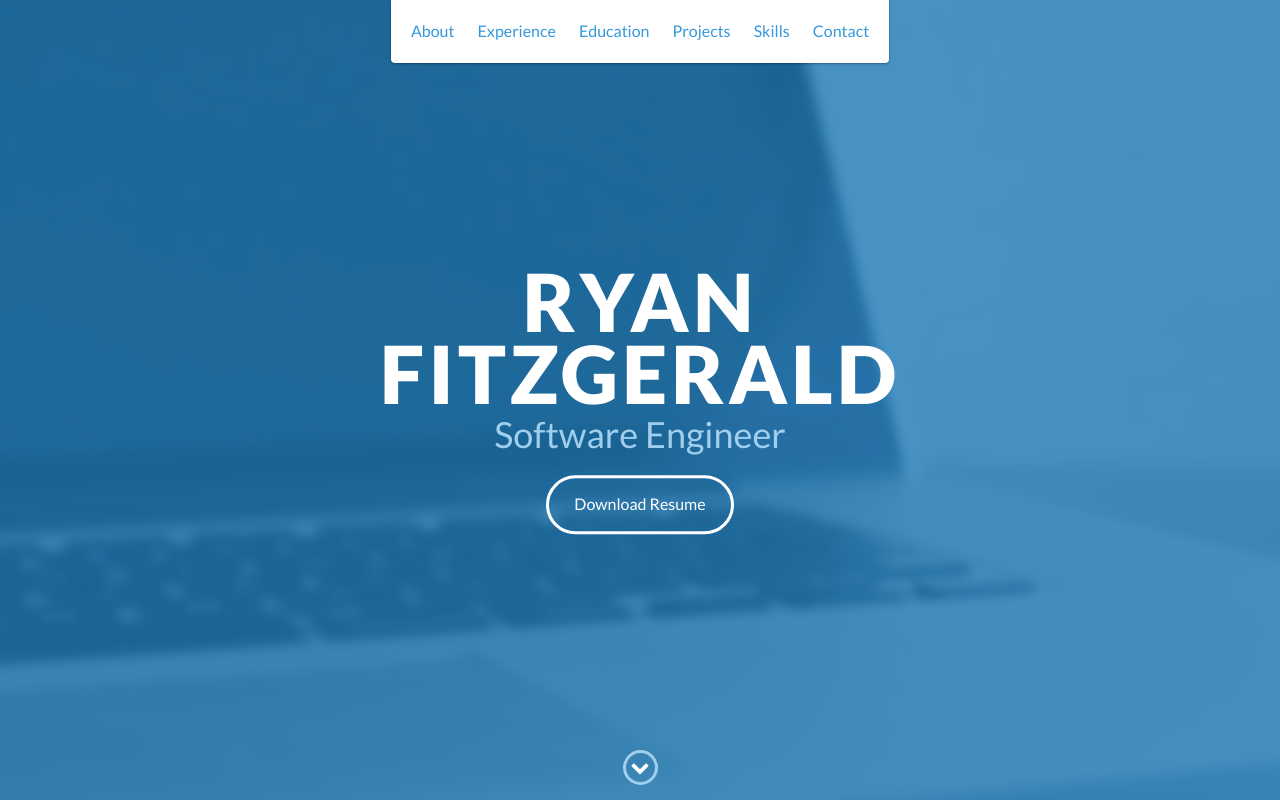
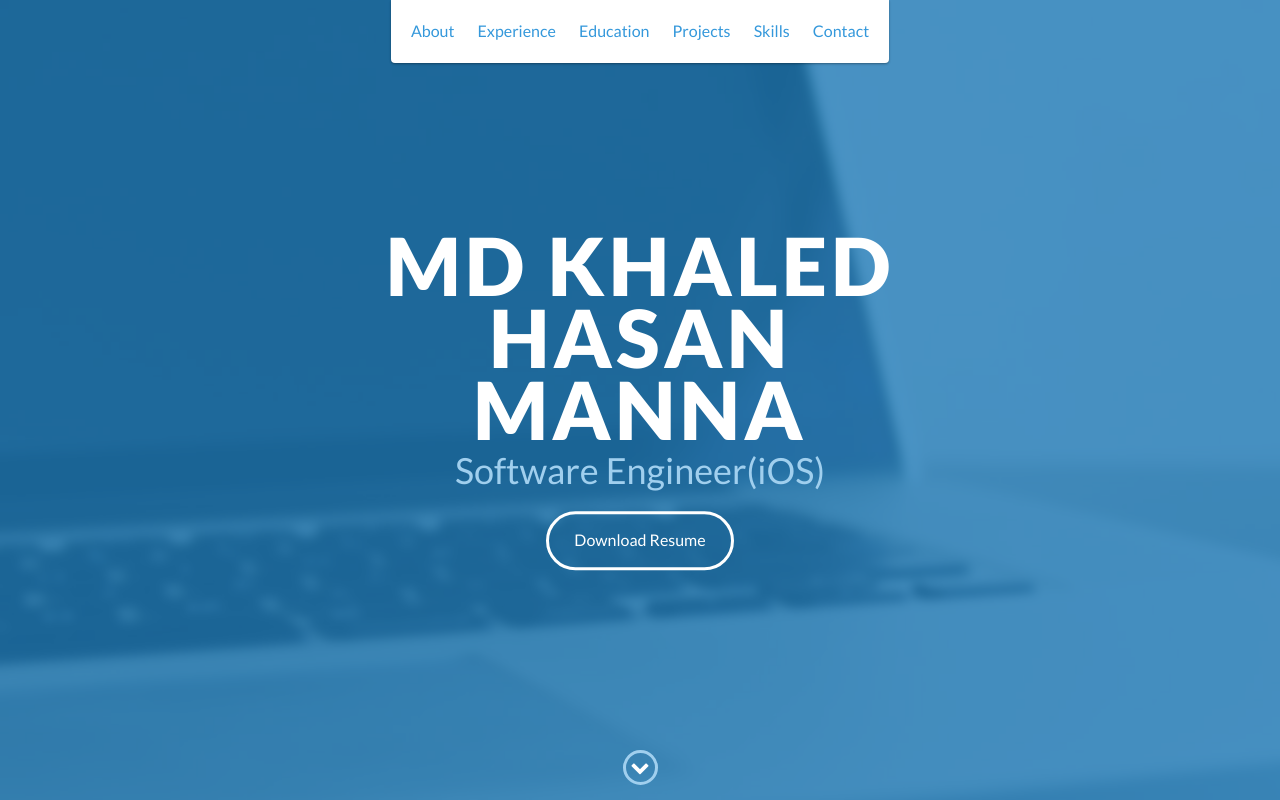
Before and after one commit to MannaICT13/MannaICT13.github.io, a website: page index.html in a window 1280 px wide. Shown: the top 800 px of the page. Drawn offline with nearby package versions, Linux system fonts and the light colour scheme.

Commit message:
Update index.html

```diff
--- a/index.html
+++ b/index.html
@@ -48,8 +48,8 @@
 
     <div id="lead">
         <div id="lead-content">
-            <h1>Ryan Fitzgerald</h1>
-            <h2>Software Engineer</h2>
+            <h1>Md Khaled Hasan Manna</h1>
+            <h2>Software Engineer(iOS)</h2>
             <a href="#" class="btn-rounded-white">Download Resume</a>
         </div>
         <!-- End #lead-content -->
```
